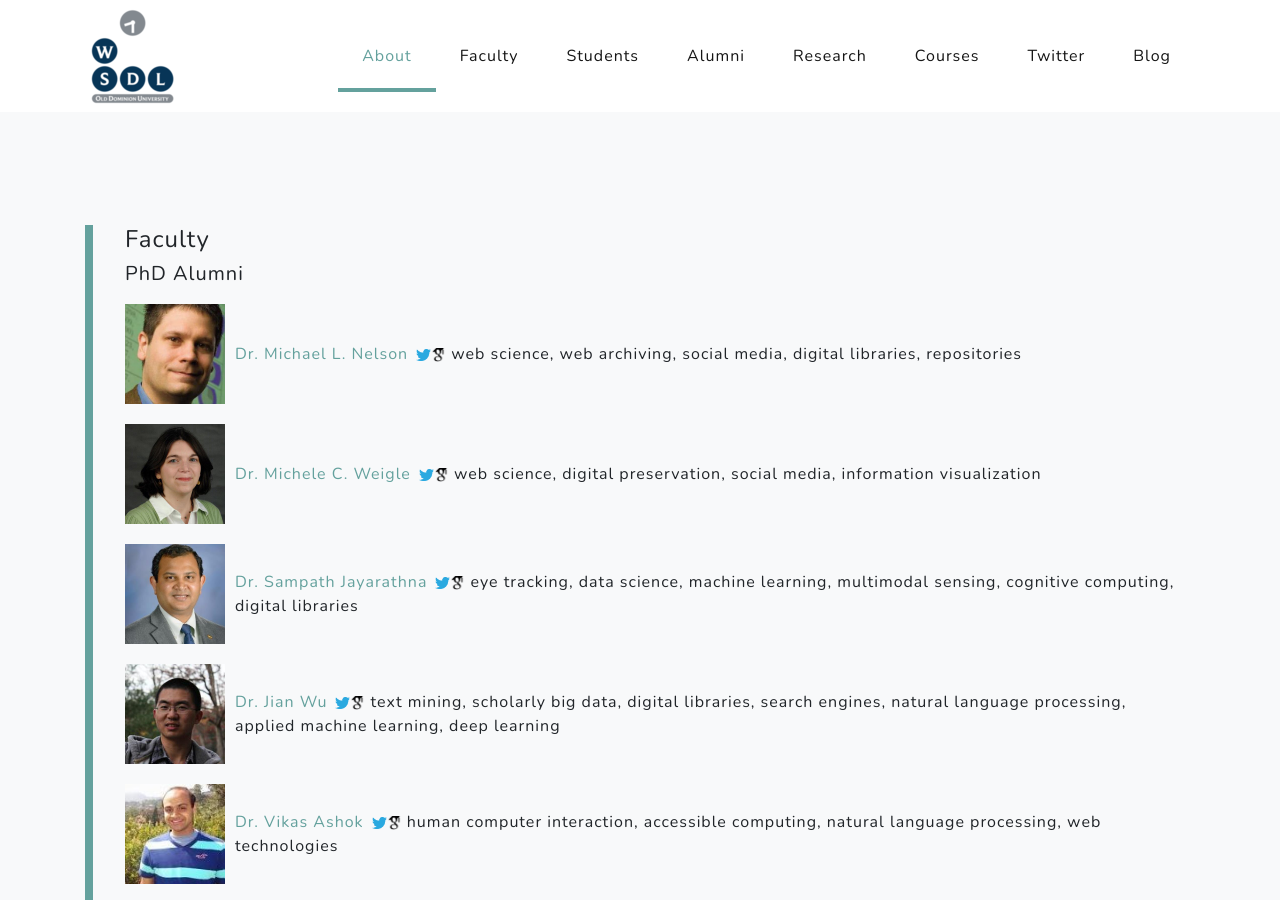
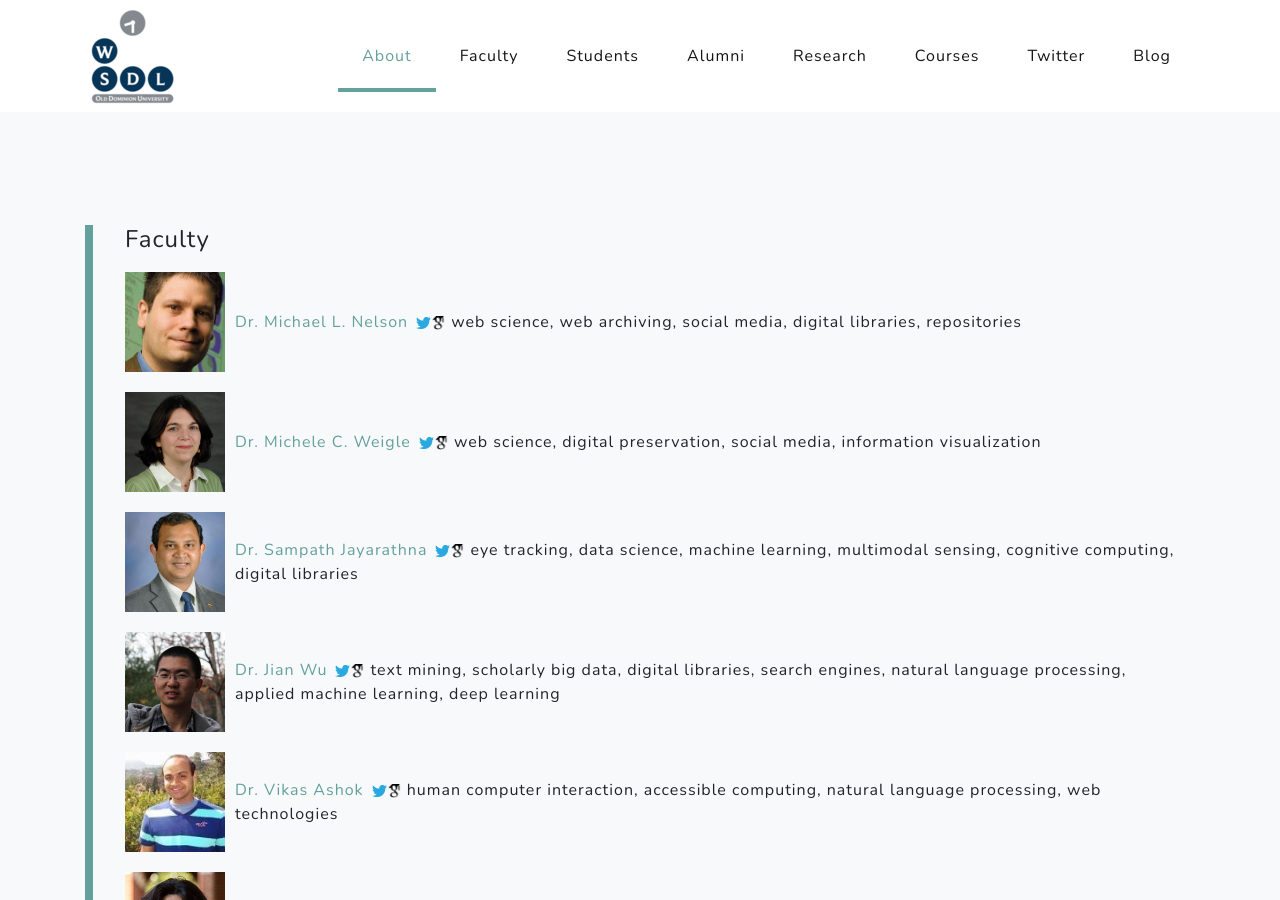
Before and after one commit to oduwsdl/oduwsdl.github.io, a Jekyll site: the page built from index.html, in a window 1280 px wide and 900 px high, scrolled down 1304 px. Built offline with Jekyll 4.4.1, drawn with Linux system fonts in a browser that asks for light colours; nearby versions of some CDN libraries; comment, search, counter and statistics services are not loaded.

Commit message:
Update index.html

```diff
--- a/index.html
+++ b/index.html
@@ -69,8 +69,6 @@ Indiana University, Emory University, University of California at Berkeley, and
         <div class="col-xl-12 col-lg-12">
           <div class="featured-text text-lg-left">
             <h4>Faculty</h4>
-
-            <h5>PhD Alumni</h5>
 
             {% include faculty_cards.html faculty=site.data.faculty %}
 
```
